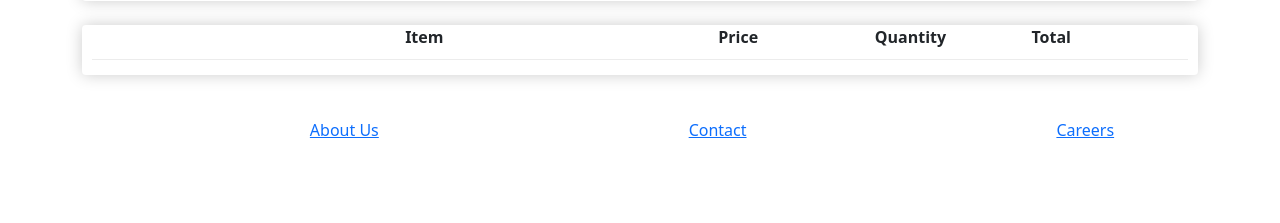
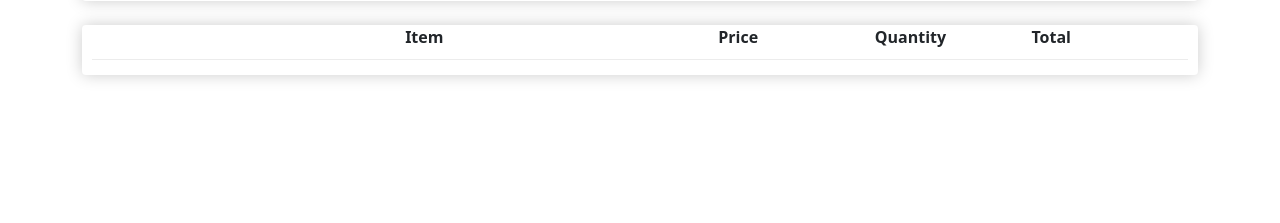
Before and after one commit to Harryform/ecommerce, a Django app: page /cart/ in a window 1280 px wide. Shown: the part 245-468 px from the top of the page. Run offline with Django 4.2, Linux system fonts and the light colour scheme.

Commit message:
adjusted store

```diff
--- a/store/templates/store/main.html
+++ b/store/templates/store/main.html
@@ -90,11 +90,11 @@
         <br> {% block content %} {% endblock content %}
     </div>
 
-    <div class="bottom-contain">
+    <!-- <div class="bottom-contain">
         <a href="" class="contain">About Us</a>
         <a href="" class="contain">Contact</a>
         <a href="" class="contain">Careers</a>
-    </div>
+    </div> -->
 
     <link href="https://cdn.jsdelivr.net/npm/bootstrap@5.1.3/dist/css/bootstrap.min.css" rel="stylesheet" integrity="
     sha384-1BmE4kWBq78iYhFldvKuhfTAU6auU8tT94WrHftjDbrCEXSU1oBoqyl2QvZ6jIW3" crossorigin="anonymous">
```
